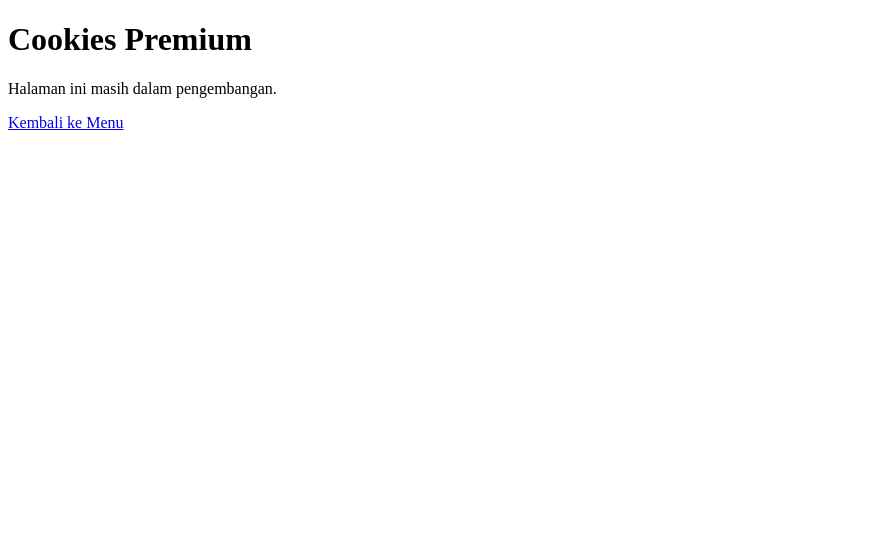
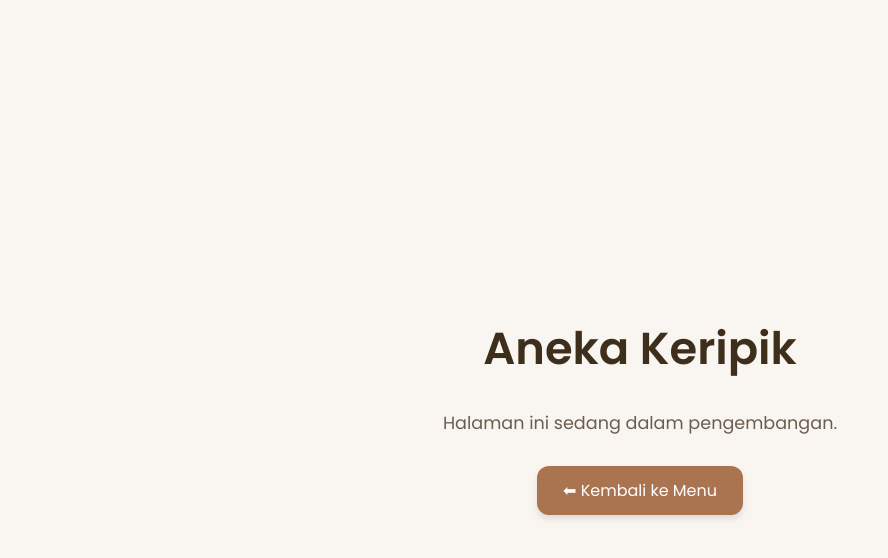
Before and after one commit to Kolonilanding1/CEMILAN, a plain HTML site: page keripik.html in a window 1280 px wide. Shown: the whole page, without its empty margins (0-888 px from the left). Drawn offline with Linux system fonts and the light colour scheme.

Commit message:
keripik.html

```diff
--- a/keripik.html
+++ b/keripik.html
@@ -1,13 +1,58 @@
 <!DOCTYPE html>
-<html lang="en">
+<html lang="id">
 <head>
-<meta charset="UTF-8" />
-<meta name="viewport" content="width=device-width, initial-scale=1" />
-<title>Cookies Premium</title>
+  <meta charset="UTF-8" />
+  <meta name="viewport" content="width=device-width, initial-scale=1" />
+  <title>Aneka Keripik</title>
+  <style>
+    body {
+      margin: 0;
+      padding: 0;
+      font-family: 'Poppins', sans-serif;
+      background-color: #f9f5f0;
+      color: #444;
+      display: flex;
+      flex-direction: column;
+      align-items: center;
+      justify-content: center;
+      height: 100vh;
+      text-align: center;
+    }
+
+    h1 {
+      font-size: 2.8rem;
+      margin-bottom: 10px;
+      color: #3e2f1c;
+    }
+
+    p {
+      font-size: 1.1rem;
+      margin-bottom: 30px;
+      color: #6c5e4e;
+    }
+
+    a {
+      text-decoration: none;
+      background-color: #a9744f;
+      color: white;
+      padding: 12px 26px;
+      border-radius: 12px;
+      font-size: 1rem;
+      box-shadow: 0 4px 6px rgba(0,0,0,0.1);
+      transition: all 0.3s ease;
+    }
+
+    a:hover {
+      background-color: #8a5d3b;
+      transform: translateY(-2px);
+      box-shadow: 0 6px 10px rgba(0,0,0,0.15);
+    }
+  </style>
+  <link href="https://fonts.googleapis.com/css2?family=Poppins:wght@400;600&display=swap" rel="stylesheet">
 </head>
 <body>
-<h1>Cookies Premium</h1>
-<p>Halaman ini masih dalam pengembangan.</p>
-<a href="index.html">Kembali ke Menu</a>
+  <h1>Aneka Keripik</h1>
+  <p>Halaman ini sedang dalam pengembangan.</p>
+  <a href="index.html">⬅ Kembali ke Menu</a>
 </body>
 </html>
```
